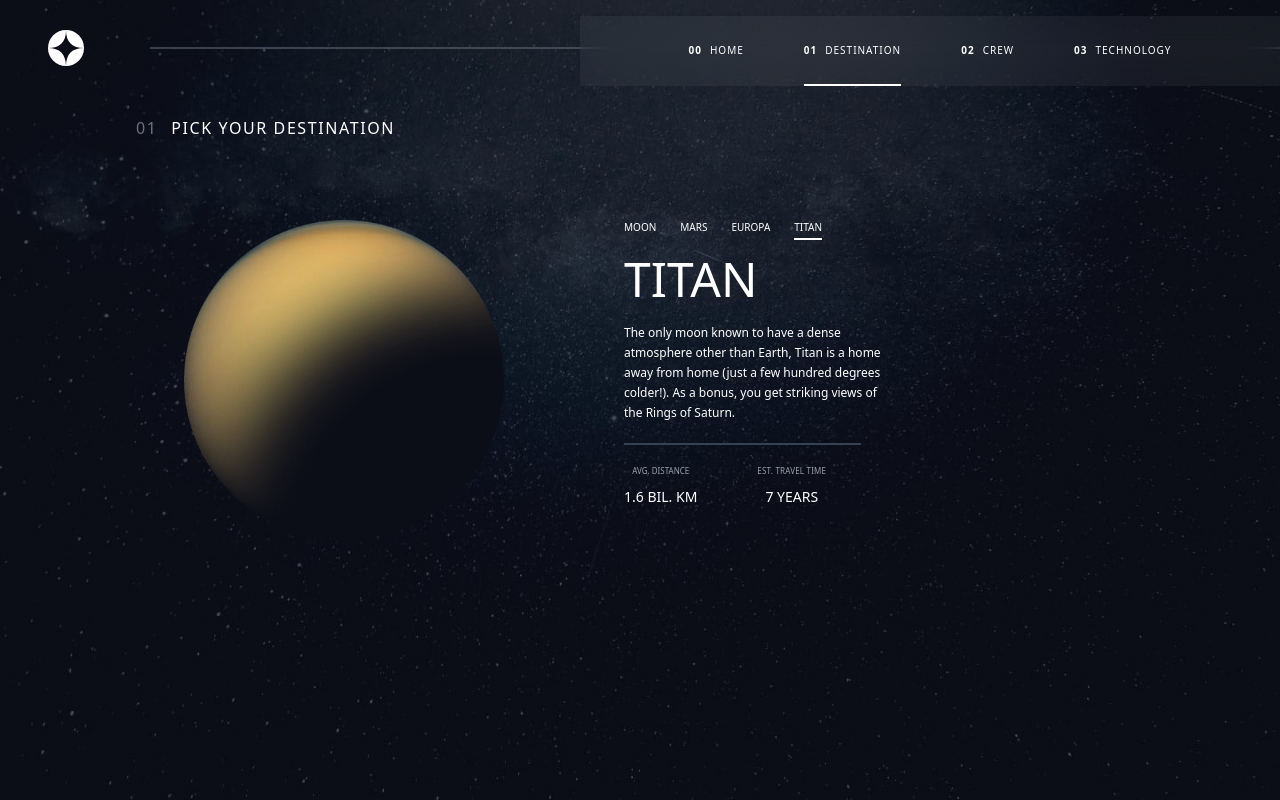
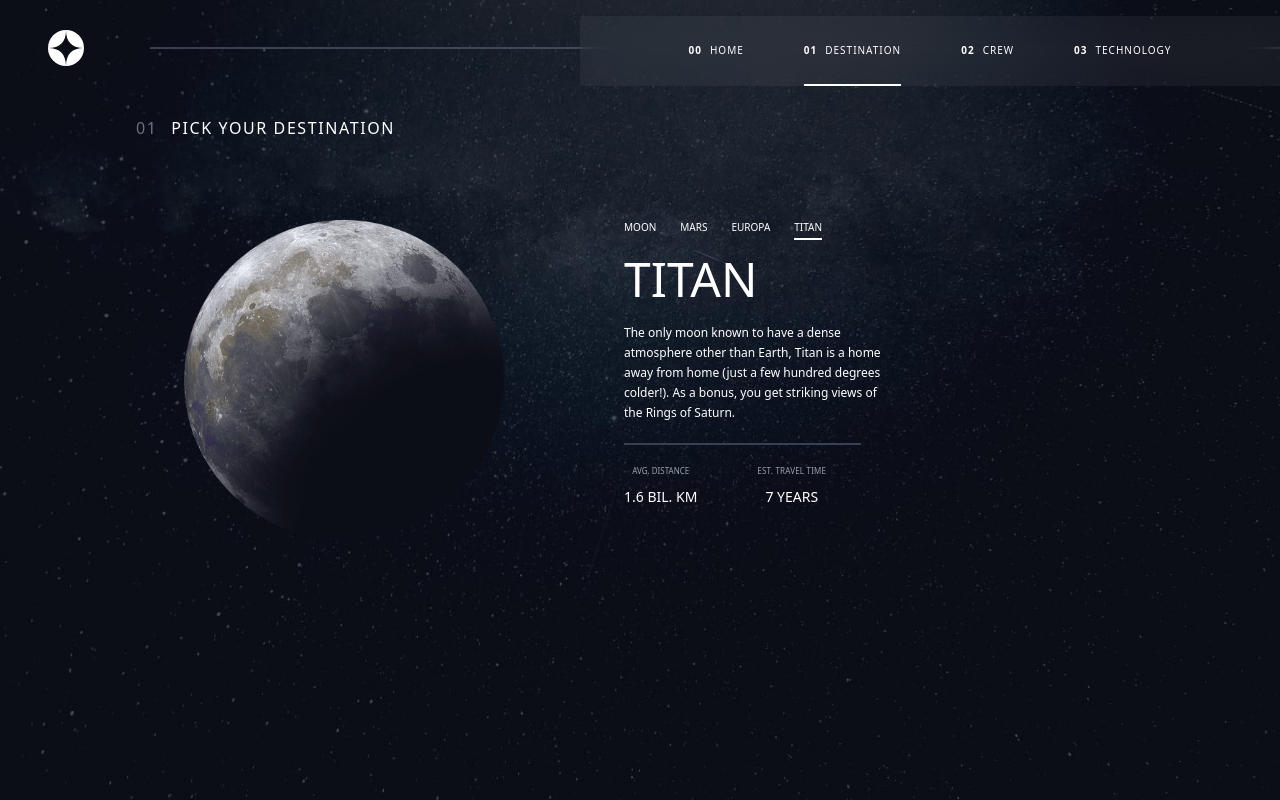
Before and after one commit to OpeyemiKol/space-tourism, a React (Vite) app: page /destination/titan in a window 1280 px wide. Built offline with nearby package versions, Linux system fonts and the light colour scheme.

Commit message:
images commit

```diff
--- a/src/pages/europa.tsx
+++ b/src/pages/europa.tsx
@@ -1,4 +1,6 @@
 import { NavLink } from "react-router-dom";
+
+import EuropaImage from "../assets/destination/image-moon.png";
 
 function Europa() {
   return (
@@ -13,7 +15,7 @@ function Europa() {
 
         <div className="flex flex-col items-center mt-10 lg:flex-row lg:items-start lg:justify-between lg:gap-20 lg:mt-20 lg:ml-30">
           <img
-            src="/src/assets/destination/image-europa.png"
+            src={EuropaImage}
             alt="Europa"
             className="w-40 h-40 md:w-70 md:h-70 lg:w-80 lg:h-80"
           />
--- a/src/pages/mars.tsx
+++ b/src/pages/mars.tsx
@@ -1,4 +1,6 @@
 import { NavLink } from "react-router-dom";
+
+import MarsImage from "../assets/destination/image-mars.png";
 
 function Mars() {
   return (
@@ -13,7 +15,7 @@ function Mars() {
 
         <div className="flex flex-col items-center mt-10 lg:flex-row lg:items-start lg:justify-between lg:gap-20 lg:mt-20 lg:ml-30">
           <img
-            src="/src/assets/destination/image-mars.png"
+            src={MarsImage}
             alt="Mars"
             className="w-40 h-40 md:w-70 md:h-70 lg:w-80 lg:h-80"
           />
--- a/src/pages/titan.tsx
+++ b/src/pages/titan.tsx
@@ -1,4 +1,6 @@
 import { NavLink } from "react-router-dom";
+
+import TitanImage from "../assets/destination/image-moon.png";
 
 function Titan() {
   return (
@@ -13,7 +15,7 @@ function Titan() {
 
         <div className="flex flex-col items-center mt-10 lg:flex-row lg:items-start lg:justify-between lg:gap-20 lg:mt-20 lg:ml-30">
           <img
-            src="/src/assets/destination/image-titan.png"
+            src={TitanImage}
             alt="Titan"
             className="w-40 h-40 md:w-70 md:h-70 lg:w-80 lg:h-80"
           />
```
